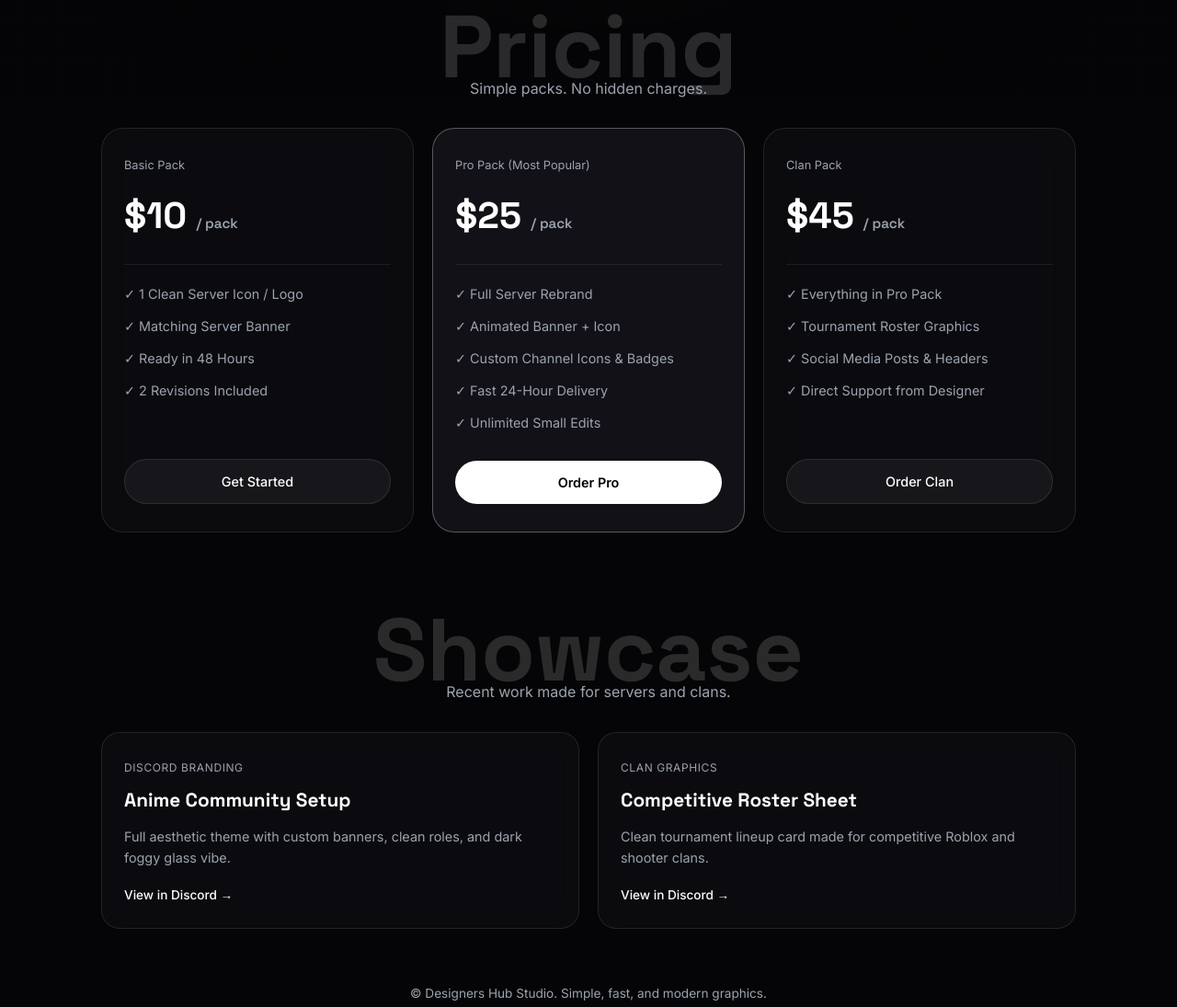
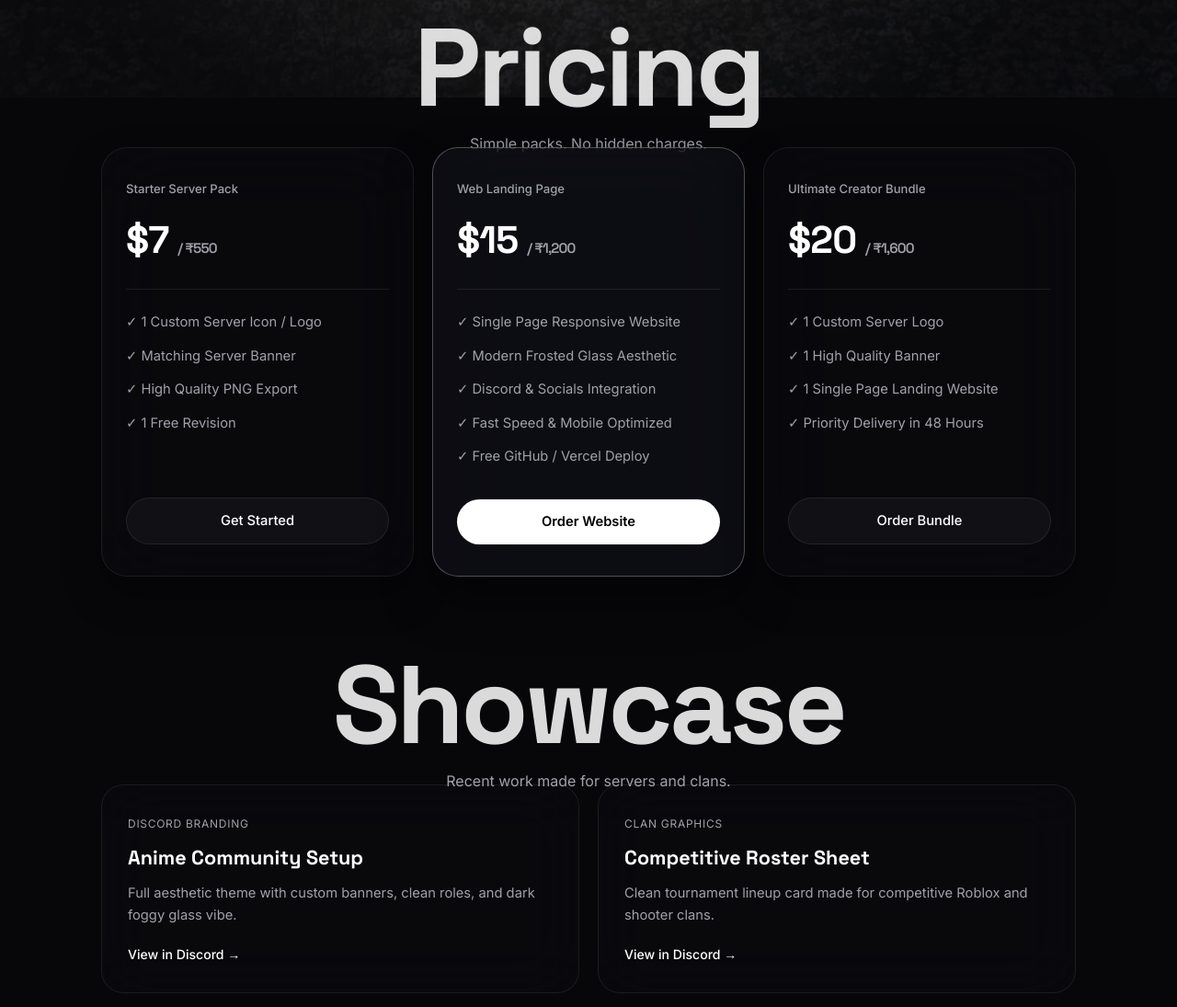
Before and after one commit to mikeystudio77/Designers-Hub, a plain HTML site: page index.html in a window 1280 px wide. Shown: the part 694-1789 px from the top of the page at 92% size. Drawn offline with Linux system fonts and the light colour scheme.

Commit message:
Update index.html

```diff
--- a/index.html
+++ b/index.html
@@ -5,20 +5,19 @@
   <meta name="viewport" content="width=device-width, initial-scale=1.0" />
   <title>Designers Hub — Clean Discord Graphics</title>
 
-  <!-- Simple & Clean Fonts -->
   <link rel="preconnect" href="https://fonts.googleapis.com">
   <link rel="preconnect" href="https://fonts.gstatic.com" crossorigin>
   <link href="https://fonts.googleapis.com/css2?family=Inter:wght@400;500;600&family=Space+Grotesk:wght@600;700&display=swap" rel="stylesheet">
 
   <style>
     :root {
-      --bg: #050507;
-      --card-bg: rgba(18, 18, 22, 0.55);
-      --card-hover: rgba(28, 28, 35, 0.75);
-      --border: rgba(255, 255, 255, 0.1);
-      --border-hover: rgba(255, 255, 255, 0.25);
+      --bg: #07070a;
+      --card-bg: rgba(12, 12, 18, 0.42);
+      --card-hover: rgba(18, 18, 26, 0.6);
+      --border: rgba(255, 255, 255, 0.08);
+      --border-hover: rgba(255, 255, 255, 0.22);
       --text: #ffffff;
-      --text-gray: #9ca3af;
+      --text-gray: #a1a1aa;
     }
 
     * {
@@ -36,20 +35,18 @@
       line-height: 1.6;
     }
 
-    /* Foggy background */
     .bg-overlay {
       position: fixed;
       inset: 0;
       z-index: -1;
       background-image:
-        radial-gradient(circle at 50% 30%, rgba(5, 5, 7, 0.5) 0%, rgba(5, 5, 7, 0.95) 85%),
-        url('bg.webp');
+        radial-gradient(circle at 50% 20%, rgba(7, 7, 10, 0.45) 0%, rgba(7, 7, 10, 0.92) 80%),
+        url('bg.jpg');
       background-size: cover;
       background-position: center;
       background-repeat: no-repeat;
     }
 
-    /* Navbar Pill */
     header {
       position: sticky;
       top: 0;
@@ -63,11 +60,11 @@
       display: flex;
       align-items: center;
       gap: 20px;
-      padding: 8px 20px;
-      background: rgba(15, 15, 20, 0.7);
+      padding: 8px 22px;
+      background: rgba(10, 10, 15, 0.55);
       border: 1px solid var(--border);
-      backdrop-filter: blur(16px);
-      -webkit-backdrop-filter: blur(16px);
+      backdrop-filter: blur(24px);
+      -webkit-backdrop-filter: blur(24px);
       border-radius: 999px;
     }
 
@@ -86,19 +83,22 @@
     .nav-btn {
       background: #ffffff;
       color: #000000 !important;
-      padding: 6px 16px;
+      padding: 6px 18px;
       border-radius: 999px;
       font-weight: 600 !important;
+      transition: opacity 0.2s;
     }
 
-    /* Container */
+    .nav-btn:hover {
+      opacity: 0.9;
+    }
+
     main {
       max-width: 1100px;
       margin: 0 auto;
       padding: 40px 20px 100px;
     }
 
-    /* Section 1: Home / Hero */
     .hero-box {
       text-align: center;
       padding: 60px 0 80px;
@@ -112,23 +112,24 @@
       color: var(--text-gray);
       background: rgba(255, 255, 255, 0.05);
       border: 1px solid var(--border);
-      padding: 4px 14px;
+      padding: 5px 16px;
       border-radius: 999px;
       margin-bottom: 20px;
     }
 
     .hero-box h1 {
       font-family: 'Space Grotesk', sans-serif;
-      font-size: clamp(2.5rem, 6vw, 4rem);
+      font-size: clamp(2.5rem, 6vw, 4.2rem);
       line-height: 1.1;
       margin-bottom: 16px;
+      letter-spacing: -0.02em;
     }
 
     .hero-box p {
       color: var(--text-gray);
       font-size: 1.1rem;
       max-width: 600px;
-      margin: 0 auto 30px;
+      margin: 0 auto 32px;
     }
 
     .hero-actions {
@@ -148,7 +149,7 @@
     }
 
     .btn-ghost {
-      background: rgba(255, 255, 255, 0.05);
+      background: rgba(255, 255, 255, 0.04);
       color: #ffffff;
       border: 1px solid var(--border);
       padding: 12px 28px;
@@ -156,48 +157,55 @@
       text-decoration: none;
       font-weight: 500;
       font-size: 0.95rem;
+      backdrop-filter: blur(12px);
+      -webkit-backdrop-filter: blur(12px);
     }
 
-    /* Big Titles for Sections */
     .section-title-wrap {
       text-align: center;
-      margin-bottom: 30px;
+      position: relative;
+      margin-bottom: -50px;
       padding-top: 80px;
+      z-index: 1;
     }
 
     .big-faded-title {
       font-family: 'Space Grotesk', sans-serif;
-      font-size: clamp(3.5rem, 10vw, 6rem);
-      color: rgba(255, 255, 255, 0.15);
+      font-size: clamp(4rem, 12vw, 7.5rem);
+      color: rgba(255, 255, 255, 0.85);
       text-transform: capitalize;
       line-height: 1;
-      margin-bottom: -15px;
+      letter-spacing: -0.03em;
+      margin-bottom: 10px;
     }
 
     .section-sub {
       color: var(--text-gray);
       font-size: 1rem;
+      margin-top: 10px;
     }
 
-    /* Section 2: Pricing Grid */
     .pricing-grid {
       display: grid;
       grid-template-columns: repeat(3, 1fr);
       gap: 20px;
-      margin-top: 30px;
+      margin-top: 40px;
+      position: relative;
+      z-index: 2;
     }
 
     .glass-card {
       background: var(--card-bg);
       border: 1px solid var(--border);
-      border-radius: 24px;
-      padding: 30px 24px;
-      backdrop-filter: blur(20px);
-      -webkit-backdrop-filter: blur(20px);
+      border-radius: 28px;
+      padding: 34px 26px;
+      backdrop-filter: blur(40px);
+      -webkit-backdrop-filter: blur(40px);
       display: flex;
       flex-direction: column;
       justify-content: space-between;
       transition: all 0.3s ease;
+      box-shadow: 0 20px 40px rgba(0, 0, 0, 0.35);
     }
 
     .glass-card:hover {
@@ -207,22 +215,25 @@
     }
 
     .glass-card.featured {
-      border-color: rgba(255, 255, 255, 0.3);
-      background: rgba(24, 24, 30, 0.7);
+      border-color: rgba(255, 255, 255, 0.28);
+      background: rgba(18, 18, 26, 0.58);
+      box-shadow: 0 25px 50px rgba(0, 0, 0, 0.5);
     }
 
     .card-badge {
-      font-size: 0.8rem;
+      font-size: 0.82rem;
       color: var(--text-gray);
       margin-bottom: 12px;
       display: block;
+      font-weight: 500;
     }
 
     .card-price {
       font-family: 'Space Grotesk', sans-serif;
-      font-size: 2.5rem;
+      font-size: 2.6rem;
       font-weight: 700;
       margin-bottom: 20px;
+      letter-spacing: -0.02em;
     }
 
     .card-price span {
@@ -234,20 +245,20 @@
     .card-line {
       height: 1px;
       background: rgba(255, 255, 255, 0.08);
-      margin-bottom: 20px;
+      margin-bottom: 24px;
     }
 
     .card-list {
       list-style: none;
       display: flex;
       flex-direction: column;
-      gap: 12px;
-      margin-bottom: 30px;
+      gap: 13px;
+      margin-bottom: 34px;
     }
 
     .card-list li {
       color: var(--text-gray);
-      font-size: 0.9rem;
+      font-size: 0.92rem;
       display: flex;
       align-items: center;
       gap: 10px;
@@ -256,19 +267,20 @@
     .card-btn {
       width: 100%;
       text-align: center;
-      padding: 12px;
+      padding: 13px;
       border-radius: 999px;
       text-decoration: none;
-      font-size: 0.9rem;
+      font-size: 0.92rem;
       font-weight: 500;
       border: 1px solid var(--border);
-      background: rgba(255, 255, 255, 0.05);
+      background: rgba(255, 255, 255, 0.04);
       color: #ffffff;
       transition: all 0.2s ease;
     }
 
     .card-btn:hover {
-      background: rgba(255, 255, 255, 0.15);
+      background: rgba(255, 255, 255, 0.12);
+      border-color: var(--border-hover);
     }
 
     .glass-card.featured .card-btn {
@@ -278,21 +290,24 @@
       font-weight: 600;
     }
 
-    /* Section 3: Showcase / Works Grid */
+    .glass-card.featured .card-btn:hover {
+      opacity: 0.92;
+    }
+
     .showcase-grid {
       display: grid;
       grid-template-columns: repeat(2, 1fr);
       gap: 20px;
-      margin-top: 30px;
+      margin-top: 40px;
     }
 
     .work-card {
       background: var(--card-bg);
       border: 1px solid var(--border);
-      border-radius: 20px;
-      padding: 24px;
-      backdrop-filter: blur(15px);
-      -webkit-backdrop-filter: blur(15px);
+      border-radius: 24px;
+      padding: 28px;
+      backdrop-filter: blur(30px);
+      -webkit-backdrop-filter: blur(30px);
       transition: all 0.3s ease;
     }
 
@@ -305,44 +320,45 @@
       font-size: 0.75rem;
       color: var(--text-gray);
       text-transform: uppercase;
-      letter-spacing: 0.05em;
+      letter-spacing: 0.06em;
     }
 
     .work-card h3 {
       font-family: 'Space Grotesk', sans-serif;
-      font-size: 1.3rem;
+      font-size: 1.35rem;
       margin: 8px 0 10px;
     }
 
     .work-card p {
       color: var(--text-gray);
-      font-size: 0.9rem;
-      margin-bottom: 16px;
+      font-size: 0.92rem;
+      margin-bottom: 18px;
     }
 
     .work-link {
       color: #ffffff;
       text-decoration: none;
-      font-size: 0.85rem;
+      font-size: 0.88rem;
       font-weight: 500;
       display: inline-flex;
       align-items: center;
       gap: 6px;
     }
 
-    /* Footer */
     footer {
       text-align: center;
-      padding-top: 60px;
+      padding-top: 70px;
       color: var(--text-gray);
       font-size: 0.85rem;
     }
 
-    /* Mobile */
     @media (max-width: 800px) {
       .pricing-grid,
       .showcase-grid {
         grid-template-columns: 1fr;
+      }
+      .section-title-wrap {
+        margin-bottom: 0;
       }
       .nav-pill {
         gap: 12px;
@@ -358,7 +374,6 @@
 
   <div class="bg-overlay"></div>
 
-  <!-- Navbar -->
   <header>
     <nav class="nav-pill">
       <a href="#home">Home</a>
@@ -369,18 +384,16 @@
   </header>
 
   <main>
-    <!-- Section 1: Home -->
     <section class="hero-box" id="home">
       <span class="hero-tag">Design Studio</span>
       <h1>Clean Graphics For Your Community</h1>
-      <p>We make custom Discord banners, clean clan logos, and server themes so your team looks pro.</p>
+      <p>We make custom Discord banners, clan logos, and modern landing pages so your brand stands out.</p>
       <div class="hero-actions">
         <a href="#pricing" class="btn-solid">Check Prices</a>
         <a href="#showcase" class="btn-ghost">View Works</a>
       </div>
     </section>
 
-    <!-- Section 2: Pricing -->
     <section id="pricing">
       <div class="section-title-wrap">
         <h2 class="big-faded-title">Pricing</h2>
@@ -388,58 +401,54 @@
       </div>
 
       <div class="pricing-grid">
-        <!-- Starter Card -->
         <div class="glass-card">
           <div>
-            <span class="card-badge">Basic Pack</span>
-            <div class="card-price">$10 <span>/ pack</span></div>
+            <span class="card-badge">Starter Server Pack</span>
+            <div class="card-price">$7 <span>/ ₹550</span></div>
             <div class="card-line"></div>
             <ul class="card-list">
-              <li>✓ 1 Clean Server Icon / Logo</li>
+              <li>✓ 1 Custom Server Icon / Logo</li>
               <li>✓ Matching Server Banner</li>
-              <li>✓ Ready in 48 Hours</li>
-              <li>✓ 2 Revisions Included</li>
+              <li>✓ High Quality PNG Export</li>
+              <li>✓ 1 Free Revision</li>
             </ul>
           </div>
           <a href="https://discord.gg/rwbhsKTHz" target="_blank" class="card-btn">Get Started</a>
         </div>
 
-        <!-- Pro Card (Featured) -->
         <div class="glass-card featured">
           <div>
-            <span class="card-badge">Pro Pack (Most Popular)</span>
-            <div class="card-price">$25 <span>/ pack</span></div>
+            <span class="card-badge">Web Landing Page</span>
+            <div class="card-price">$15 <span>/ ₹1,200</span></div>
             <div class="card-line"></div>
             <ul class="card-list">
-              <li>✓ Full Server Rebrand</li>
-              <li>✓ Animated Banner + Icon</li>
-              <li>✓ Custom Channel Icons & Badges</li>
-              <li>✓ Fast 24-Hour Delivery</li>
-              <li>✓ Unlimited Small Edits</li>
+              <li>✓ Single Page Responsive Website</li>
+              <li>✓ Modern Frosted Glass Aesthetic</li>
+              <li>✓ Discord & Socials Integration</li>
+              <li>✓ Fast Speed & Mobile Optimized</li>
+              <li>✓ Free GitHub / Vercel Deploy</li>
             </ul>
           </div>
-          <a href="https://discord.gg/rwbhsKTHz" target="_blank" class="card-btn">Order Pro</a>
+          <a href="https://discord.gg/rwbhsKTHz" target="_blank" class="card-btn">Order Website</a>
         </div>
 
-        <!-- Clan Pack -->
         <div class="glass-card">
           <div>
-            <span class="card-badge">Clan Pack</span>
-            <div class="card-price">$45 <span>/ pack</span></div>
+            <span class="card-badge">Ultimate Creator Bundle</span>
+            <div class="card-price">$20 <span>/ ₹1,600</span></div>
             <div class="card-line"></div>
             <ul class="card-list">
-              <li>✓ Everything in Pro Pack</li>
-              <li>✓ Tournament Roster Graphics</li>
-              <li>✓ Social Media Posts & Headers</li>
-              <li>✓ Direct Support from Designer</li>
+              <li>✓ 1 Custom Server Logo</li>
+              <li>✓ 1 High Quality Banner</li>
+              <li>✓ 1 Single Page Landing Website</li>
+              <li>✓ Priority Delivery in 48 Hours</li>
             </ul>
           </div>
-          <a href="https://discord.gg/rwbhsKTHz" target="_blank" class="card-btn">Order Clan</a>
+          <a href="https://discord.gg/rwbhsKTHz" target="_blank" class="card-btn">Order Bundle</a>
         </div>
       </div>
     </section>
 
-    <!-- Section 3: Showcase -->
     <section id="showcase">
       <div class="section-title-wrap">
         <h2 class="big-faded-title">Showcase</h2>
@@ -469,4 +478,4 @@
   </main>
 
 </body>
-          </html>
+  </html>
```
